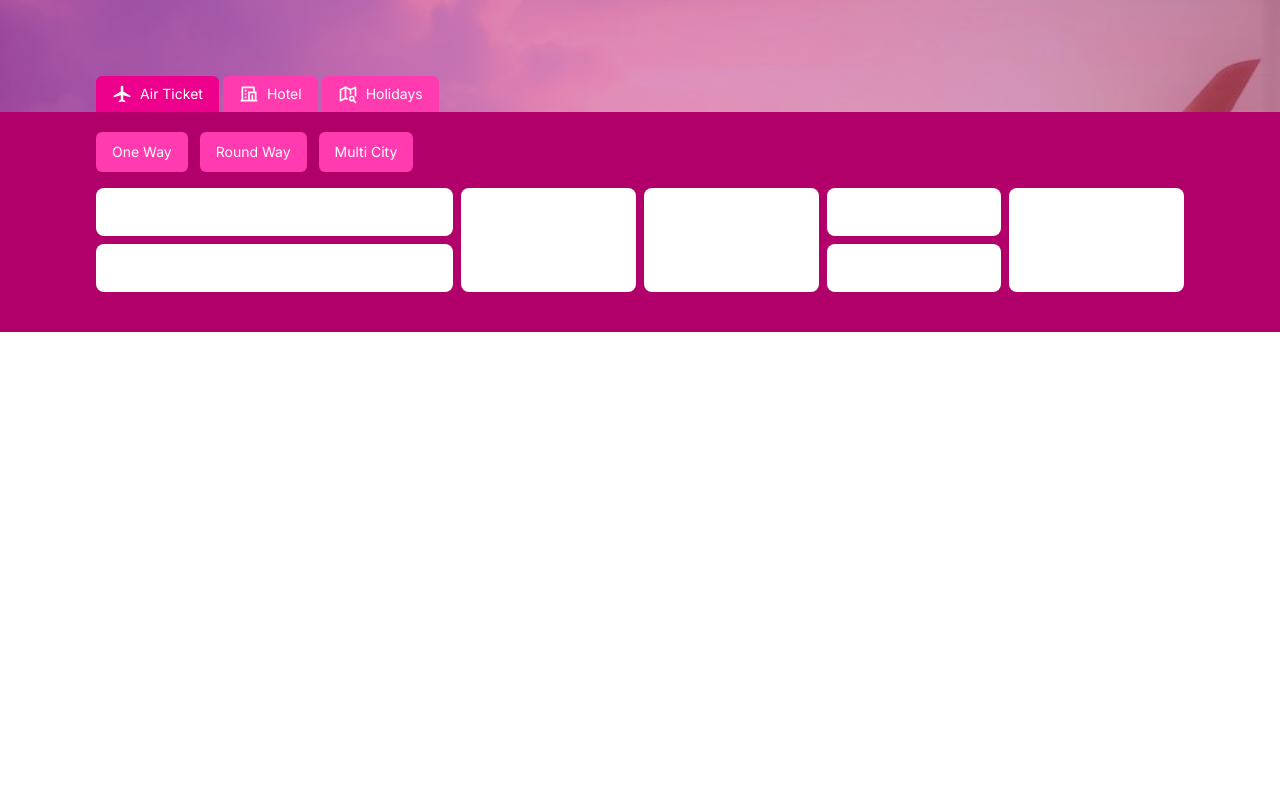
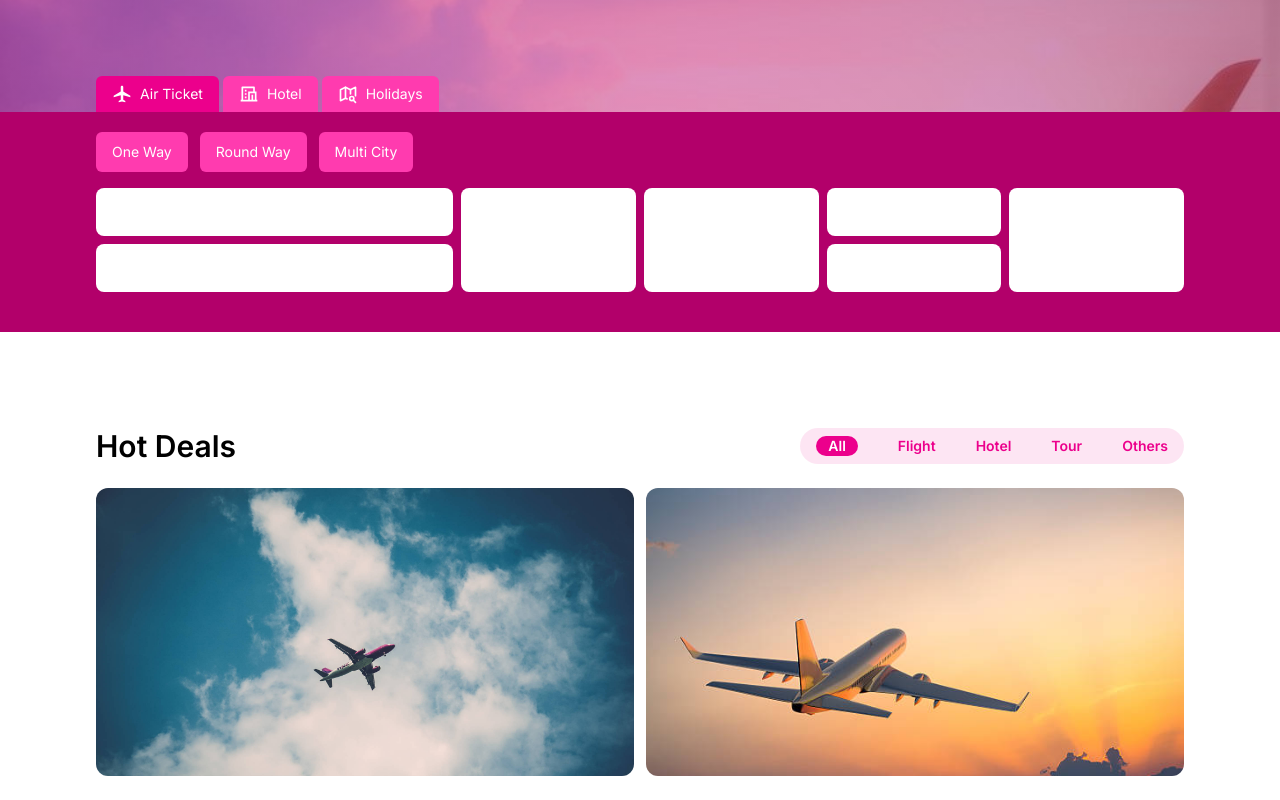
Before and after one commit to AbidHasanPiash/flights, a Next.js app: page / in a window 1280 px wide. Shown: the part 248-1048 px from the top of the page. Before the commit the page ends 800 px from the top, so only its background shows below. Built offline with nearby package versions, Linux system fonts and the light colour scheme.

Commit message:
hot deals section added

```diff
--- a/app/layout.js
+++ b/app/layout.js
@@ -16,7 +16,7 @@ export default function RootLayout({ children }) {
       <body className={`${inter.className} `}>
         <Nav/>
         <Hero/>
-        <main className='spacing'>
+        <main className='spaceing'>
           {children}
         </main>
       </body>
--- a/app/page.js
+++ b/app/page.js
@@ -1,10 +1,9 @@
-import Hero from '@/components/hero/Hero'
-import Image from 'next/image'
+import HotDeals from '@/components/body/HotDeals'
 
 export default function Home() {
   return (
-    <section>
-
+    <section className='pt-24 space-x-24'>
+      <HotDeals/>
     </section>
   )
 }
--- /dev/null
+++ b/components/body/HotDeals.jsx
@@ -0,0 +1,25 @@
+import Image from 'next/image'
+import React from 'react'
+
+export default function HotDeals() {
+  return (
+    <section>
+        <div className='flex flex-col md:flex-row justify-between space-y-3 md:space-y-0'>
+            <h1 className='text-3xl font-semibold'>Hot Deals</h1>
+            <div className='bg-primary/10 text-primary text-sm font-semibold rounded-full space-x-10 py-1.5 px-4 flexCenter'>
+                <button className='bg-primary rounded-full px-3 text-white'>All</button>
+                <button>Flight</button>
+                <button>Hotel</button>
+                <button>Tour</button>
+                <button>Others</button>
+            </div>
+        </div>
+        <div className='py-6 grid md:grid-cols-2 gap-3'>
+            <div className='w-full h-72 rounded-xl bg-[url("/images/airplane1.jpg")] bg-cover'>
+            </div>
+            <div className='w-full h-72 rounded-xl bg-[url("/images/airplane2.jpg")] bg-cover'>
+            </div>
+        </div>
+    </section>
+  )
+}
```
Also changed, not shown: public/images/airplane1.jpg (added), public/images/airplane2.jpg (added).
